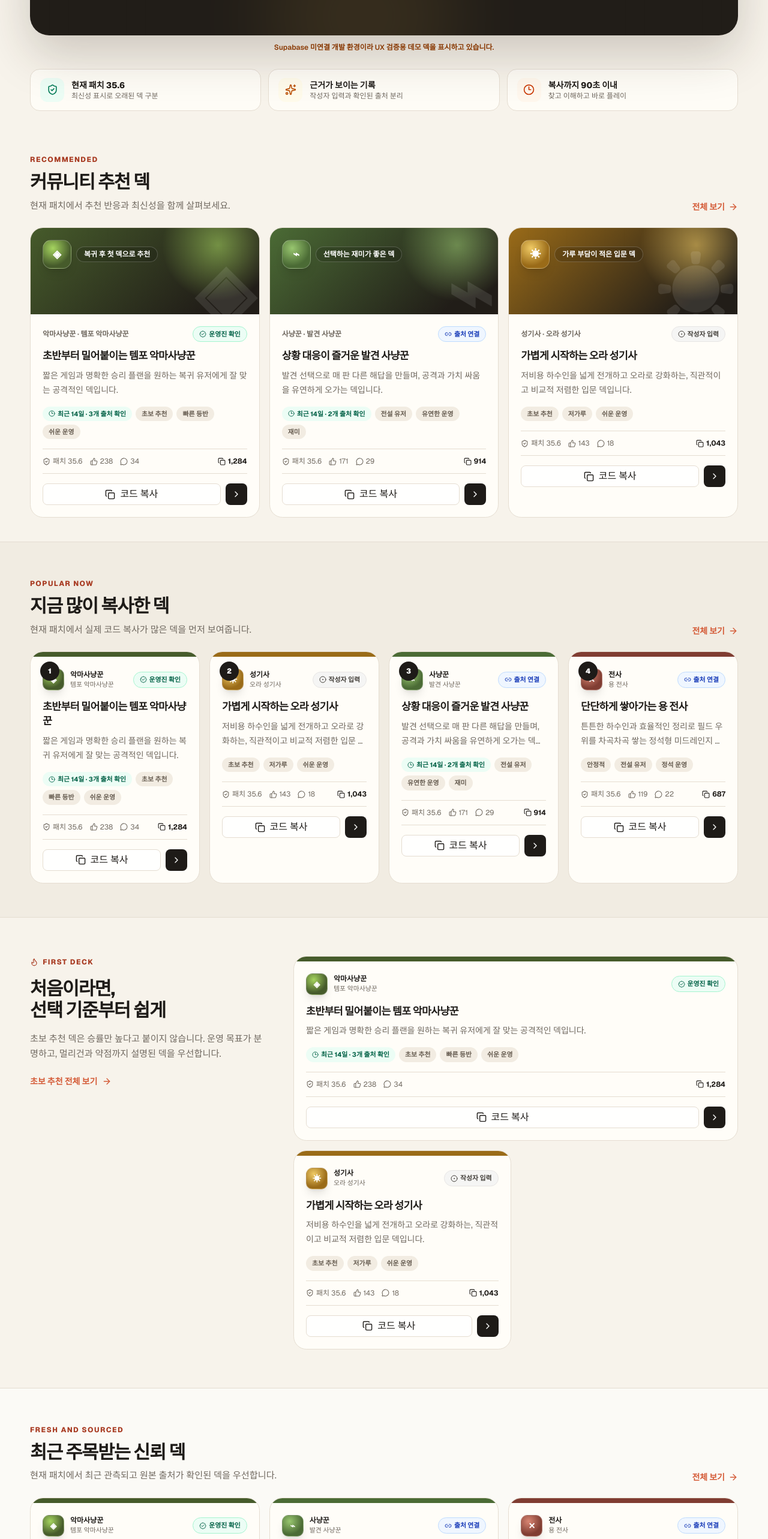
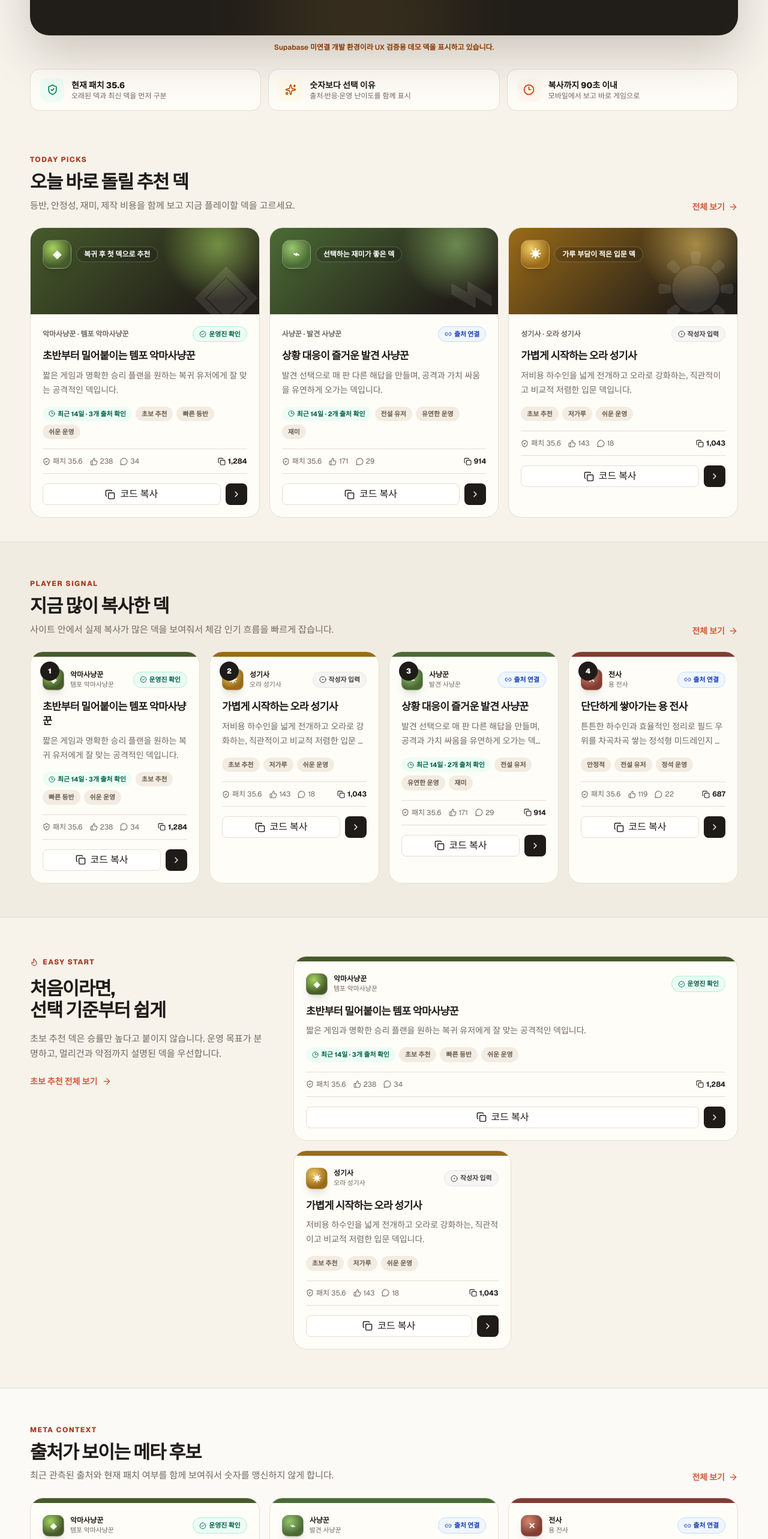
Before and after one commit to ppkuk0416/heartinternet, a Next.js app: page / in a window 1280 px wide. Shown: the part 840-3406 px from the top of the page at 60% size. Built offline with nearby package versions, Linux system fonts and the light colour scheme; no server answers.

Commit message:
Refine home copy for monetizable MVP positioning

```diff
--- a/src/app/page.tsx
+++ b/src/app/page.tsx
@@ -40,7 +40,7 @@ export default async function Home() {
               <div className="text-sm font-extrabold">
                 현재 패치 {currentPatch}
               </div>
-              <div className="text-xs text-[var(--muted)]">최신성 표시로 오래된 덱 구분</div>
+              <div className="text-xs text-[var(--muted)]">오래된 덱과 최신 덱을 먼저 구분</div>
             </div>
           </div>
           <div className="surface flex items-center gap-3 rounded-2xl px-4 py-3.5">
@@ -48,8 +48,8 @@ export default async function Home() {
               <Sparkles size={19} />
             </span>
             <div>
-              <div className="text-sm font-extrabold">근거가 보이는 기록</div>
-              <div className="text-xs text-[var(--muted)]">작성자 입력과 확인된 출처 분리</div>
+              <div className="text-sm font-extrabold">숫자보다 선택 이유</div>
+              <div className="text-xs text-[var(--muted)]">출처·반응·운영 난이도를 함께 표시</div>
             </div>
           </div>
           <div className="surface flex items-center gap-3 rounded-2xl px-4 py-3.5">
@@ -58,7 +58,7 @@ export default async function Home() {
             </span>
             <div>
               <div className="text-sm font-extrabold">복사까지 90초 이내</div>
-              <div className="text-xs text-[var(--muted)]">찾고 이해하고 바로 플레이</div>
+              <div className="text-xs text-[var(--muted)]">모바일에서 보고 바로 게임으로</div>
             </div>
           </div>
         </div>
@@ -67,9 +67,9 @@ export default async function Home() {
       {featured.length > 0 && (
         <section className="page-shell py-10">
           <SectionHeader
-            eyebrow="Recommended"
-            title="커뮤니티 추천 덱"
-            copy="현재 패치에서 추천 반응과 최신성을 함께 살펴보세요."
+            eyebrow="Today picks"
+            title="오늘 바로 돌릴 추천 덱"
+            copy="등반, 안정성, 재미, 제작 비용을 함께 보고 지금 플레이할 덱을 고르세요."
             href="/decks"
           />
           <div className="mt-6 grid gap-4 md:grid-cols-3">
@@ -84,9 +84,9 @@ export default async function Home() {
         <section className="border-y border-[var(--line)] bg-[#efe8dc]/60 py-14">
           <div className="page-shell">
             <SectionHeader
-              eyebrow="Popular now"
+              eyebrow="Player signal"
               title="지금 많이 복사한 덱"
-              copy="현재 패치에서 실제 코드 복사가 많은 덱을 먼저 보여줍니다."
+              copy="사이트 안에서 실제 복사가 많은 덱을 보여줘서 체감 인기 흐름을 빠르게 잡습니다."
               href="/decks?sort=copies"
             />
             <div className="mt-6 grid gap-4 sm:grid-cols-2 lg:grid-cols-4">
@@ -104,7 +104,7 @@ export default async function Home() {
             <div className="lg:sticky lg:top-24">
               <span className="eyebrow">
                 <Flame size={14} />
-                First deck
+                Easy start
               </span>
               <h2 className="section-title mt-3">
                 처음이라면,
@@ -141,9 +141,9 @@ export default async function Home() {
         <section className="border-y border-[var(--line)] bg-white/55 py-14">
           <div className="page-shell">
             <SectionHeader
-              eyebrow="Fresh and sourced"
-              title="최근 주목받는 신뢰 덱"
-              copy="현재 패치에서 최근 관측되고 원본 출처가 확인된 덱을 우선합니다."
+              eyebrow="Meta context"
+              title="출처가 보이는 메타 후보"
+              copy="최근 관측된 출처와 현재 패치 여부를 함께 보여줘서 숫자를 맹신하지 않게 합니다."
               href="/decks?trust=verified&sort=trending"
             />
             <div className="mt-6 grid gap-4 md:grid-cols-3">
```
